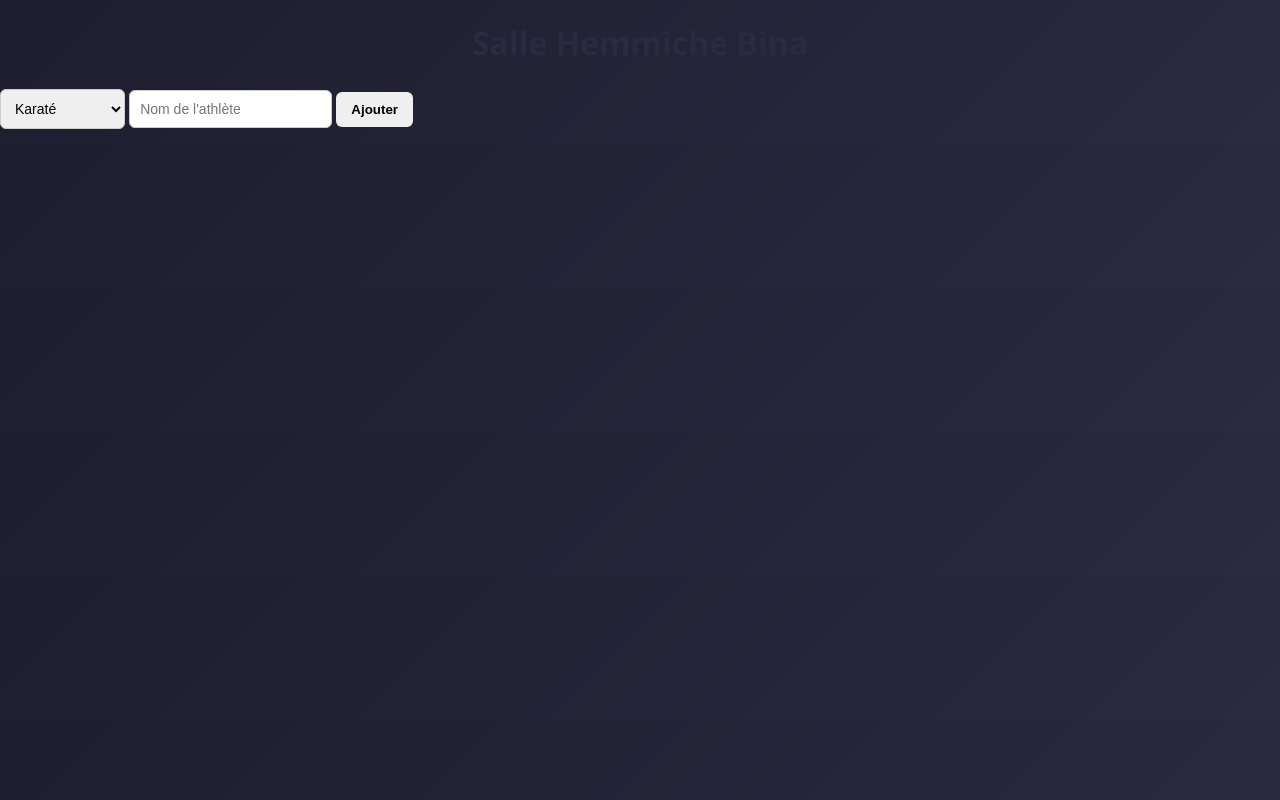
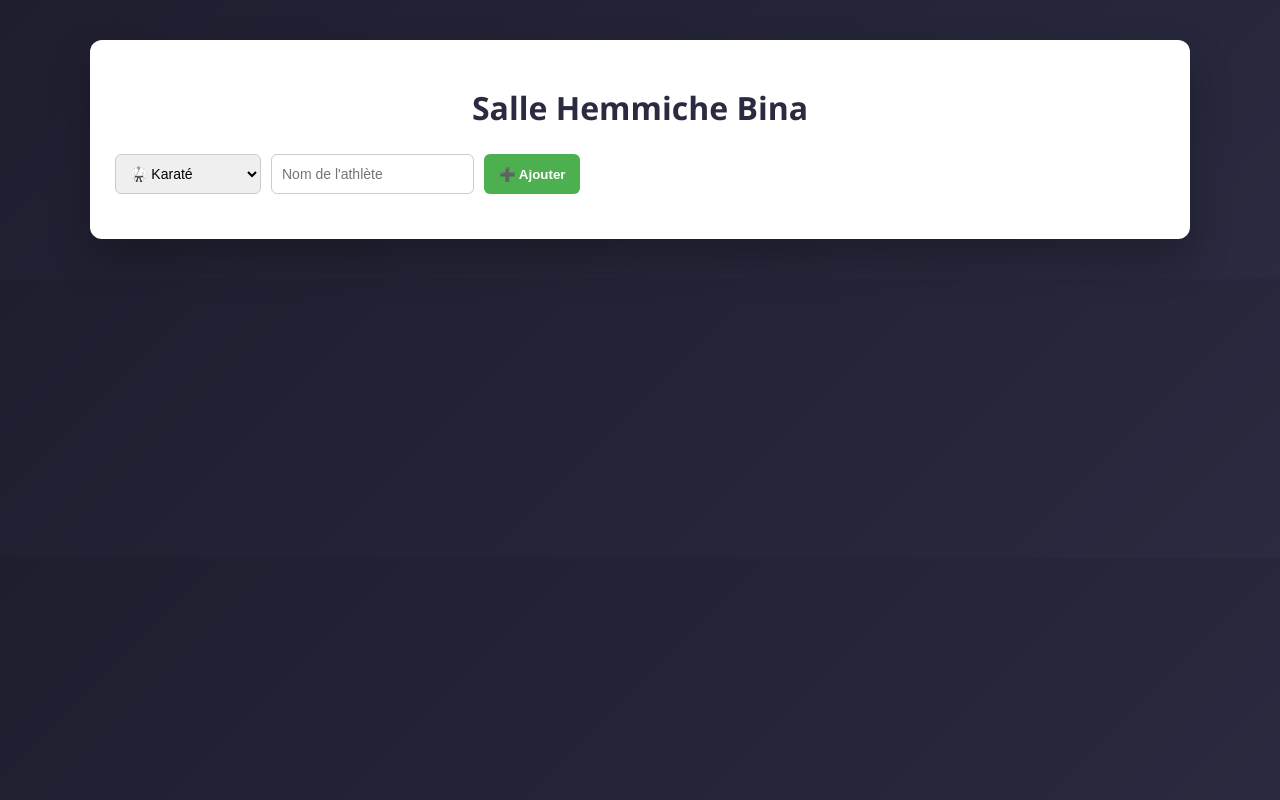
Before and after one commit to Bnounou/salle-hemmiche-bina, a website: page public/index.html in a window 1280 px wide. Drawn offline with Linux system fonts and the light colour scheme; no server answers.

Commit message:
Update index.html

```diff
--- a/public/index.html
+++ b/public/index.html
@@ -7,19 +7,23 @@
   <link rel="stylesheet" href="style.css">
 </head>
 <body>
+  <div class="container">
+    <h1>Salle Hemmiche Bina</h1>
 
-<h1>Salle Hemmiche Bina</h1>
+    <div class="controls">
+      <select id="sport">
+        <option value="KARATE">🥋 Karaté</option>
+        <option value="GYM">🤸 Gymnastique</option>
+      </select>
 
-<select id="sport">
-  <option value="KARATE">Karaté</option>
-  <option value="GYM">Gymnastique</option>
-</select>
+      <input id="nom" placeholder="Nom de l'athlète" />
+      <button class="add" onclick="addAthlete()">➕ Ajouter</button>
+    </div>
 
-<input id="nom" placeholder="Nom de l'athlète">
-<button onclick="addAthlete()">Ajouter</button>
+    <table id="table"></table>
+  </div>
 
-<table id="table"></table>
+  <script src="app.js"></script>
+</body>
 
-<script src="app.js"></script>
-</body>
 </html>
```
